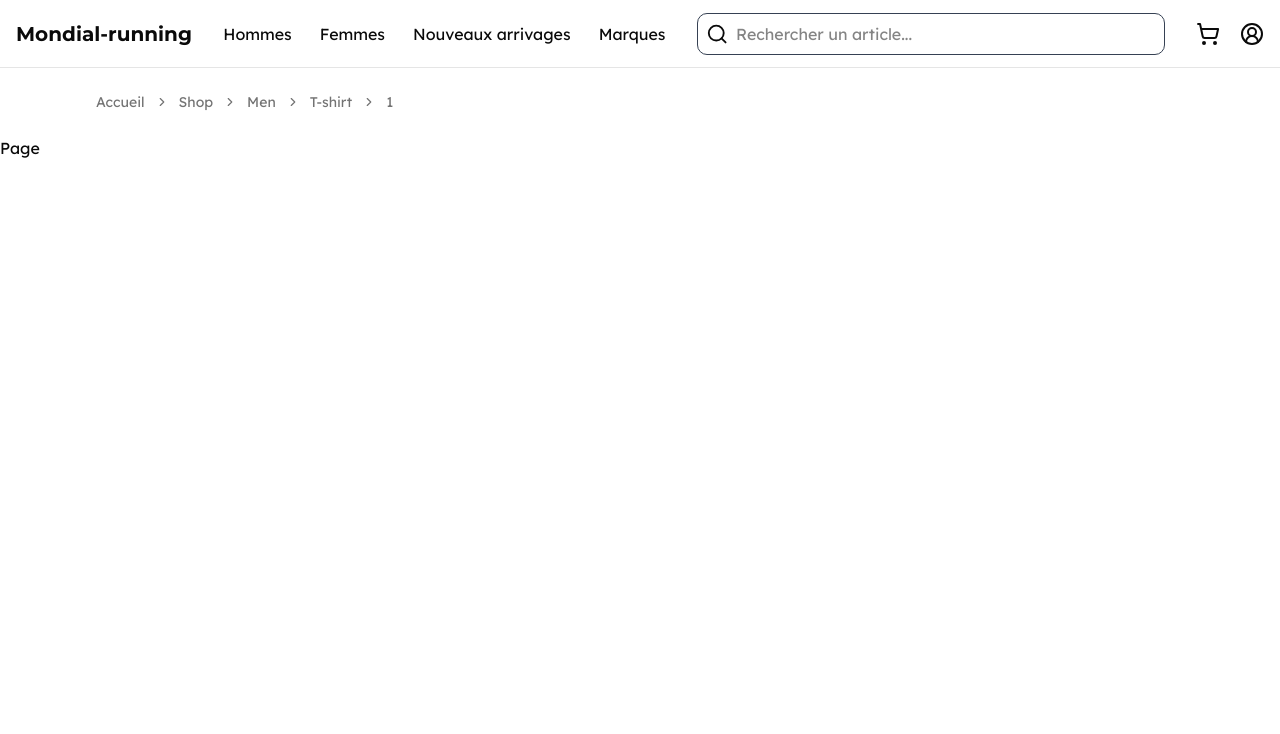
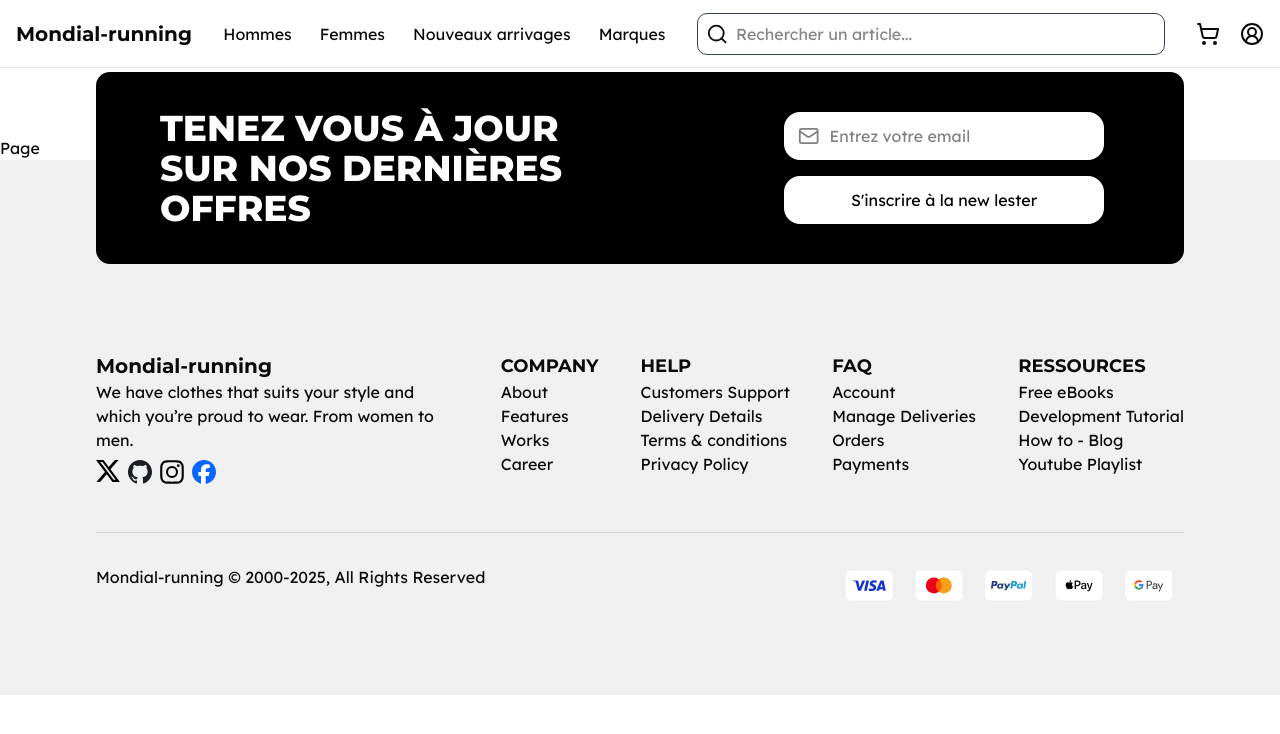
Before and after one commit to SautiereQDev/mondial-running, a Next.js app: page /shop/men/t-shirt/1 in a window 1280 px wide. Shown: the top 734 px of the page. Built offline with nearby package versions, Linux system fonts and the light colour scheme.

Commit message:
enhance ArticleCard and NewsLetterCard components; add size prop to Stars and conditionally render newsletter subscription form

```diff
--- a/src/app/layout.tsx
+++ b/src/app/layout.tsx
@@ -3,8 +3,9 @@ import {Lexend, Montserrat} from "next/font/google";
 import "./globals.css";
 import Navbar from "@/components/Navbar";
 import Banner from "@/components/Banner";
-import {ReactNode} from "react";
+import React, {ReactNode} from "react";
 import CustomBreadCrumb from "@/components/CustomBreadCrumb";
+import Footer from "@/components/Footer";
 
 const montserrat = Montserrat({
 	weight: ["400", "500", "600", "700", "800"], // Assurez-vous de spécifier les poids de police nécessaires
@@ -33,8 +34,8 @@ export default function RootLayout({children}: Readonly<{ children: ReactNode }>
 			<Navbar/>
 			<CustomBreadCrumb/>
 			{children}
+			<Footer/>
 		</div>
-
 		</body>
 		</html>
 	);
--- a/src/components/NewsLetterCard.tsx
+++ b/src/components/NewsLetterCard.tsx
@@ -6,17 +6,29 @@ interface NewsLetterCardProps extends HTMLAttributes<HTMLDivElement> {
 }
 
 export default function NewsLetterCard({className, ...args}: Readonly<NewsLetterCardProps>) {
+
+	// Recuperer les infos depuis l'API
+	const isSubscribed = false;
+
 	return (
-		<div className={`bg-black flex flex-row justify-between py-9 px-16 text-white rounded-xl items-center ${className ?? ''}`} {...args}>
+		<>
+			{!isSubscribed && (
+				<div
+					className={`bg-black flex flex-row justify-between py-9 px-16 text-white rounded-xl items-center ${className ?? ''}`} {...args}>
 					<p
 						className="font-black font-[montserrat] text-4xl max-w-1/2">{("tenez vous à jour sur nos dernières offres").toUpperCase()}</p>
 					<div className="flex flex-col gap-4 mr-4 w-1/3">
 						<label className="bg-white rounded-2xl px-3.5 py-3 flex gap-2.5">
 							<Mail stroke="gray"/>
-					<input type="text" placeholder="Entrez votre email" className="bg-white text-black focus:outline-none w-full"/>
+							<input type="text" placeholder="Entrez votre email"
+										 className="bg-white text-black focus:outline-none w-full"/>
 						</label>
-				<button className="bg-white text-black rounded-2xl p-3 hover:cursor-pointer">S&#39;inscrire à la new lester</button>
+						<button className="bg-white text-black rounded-2xl p-3 hover:cursor-pointer">S&#39;inscrire à la new
+							lester
+						</button>
 					</div>
 				</div>
+			)}
+		</>
 	)
 }
--- a/src/components/cards/ArticleCard.tsx
+++ b/src/components/cards/ArticleCard.tsx
@@ -20,7 +20,7 @@ export default function ArticleCard({imgSrc, price, oldPrice, title, reduction,
 			<h3 className='font-bold text-xl pt-3 pb-2 font-[montserrat]'>{title}</h3>
 			<div className="flex gap-1 flex-col">
 				<div className="flex items-center">
-					{rating && <Stars rating={rating}/>}
+					{rating && <Stars rating={rating} size={18}/>}
 					{rating &&
 			  <p className="text-sm">{rating}/<span className="text-gray-500">5</span></p>
 					}
```
Lines whose indentation alone changed are shown as unchanged.
